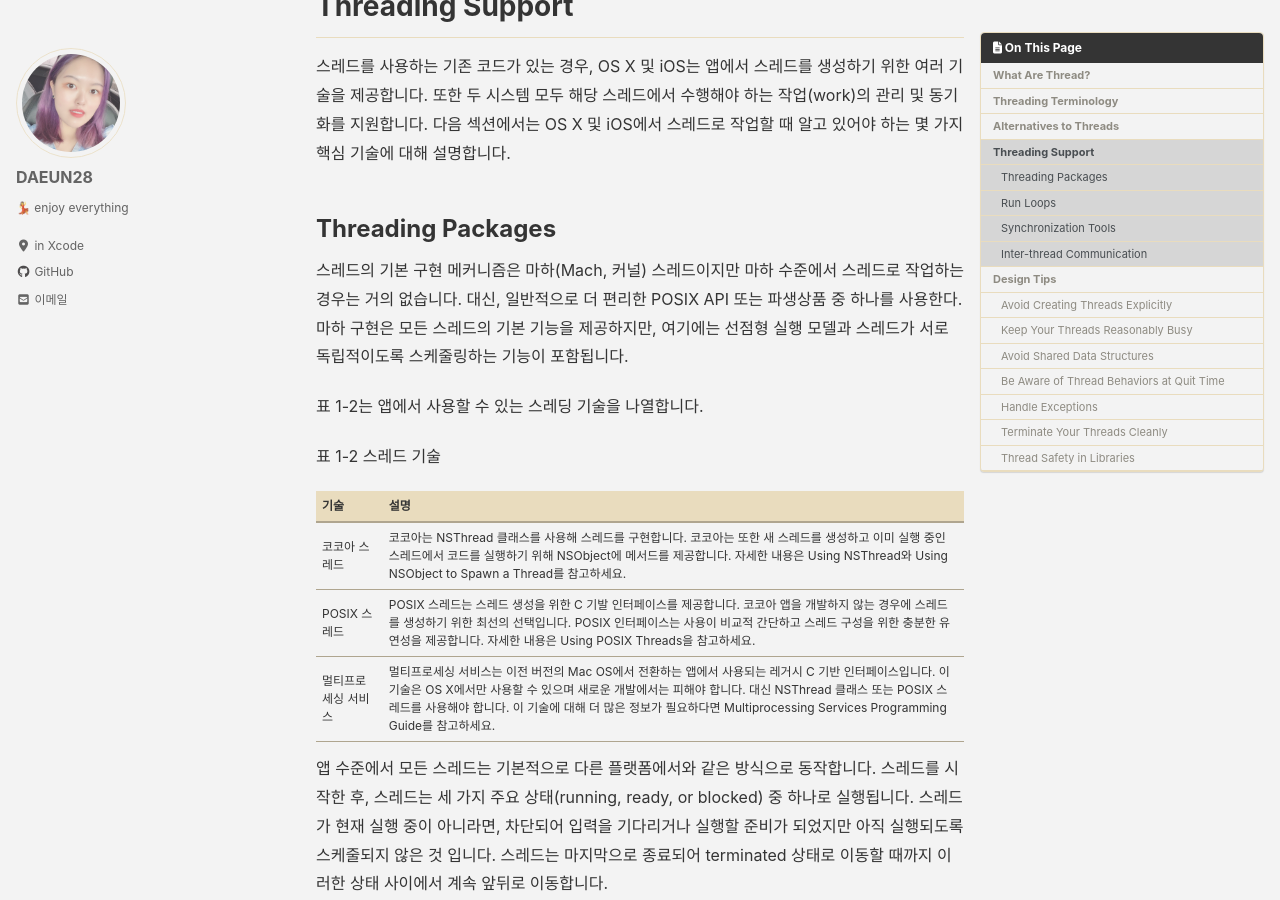
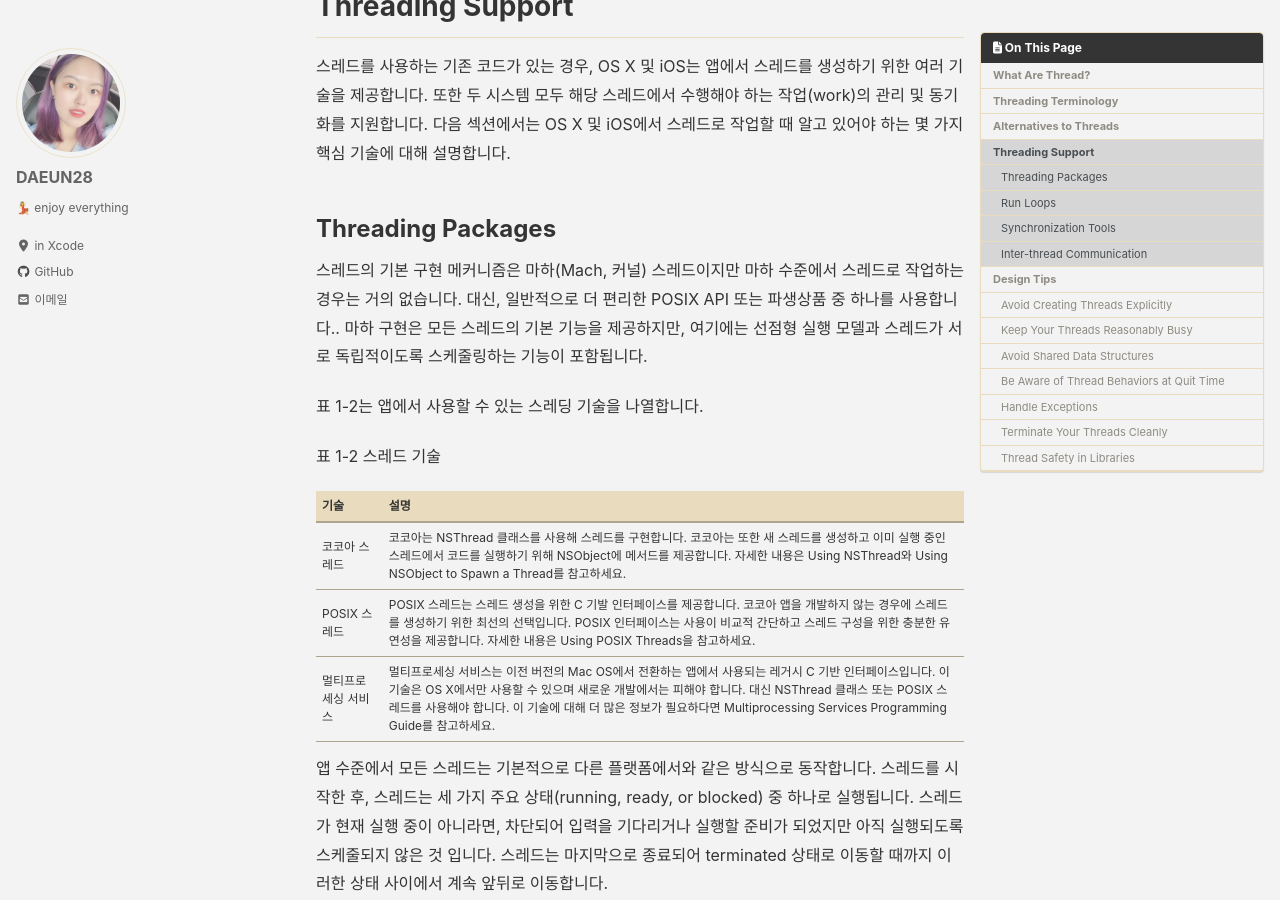
Before and after one commit to DAEUN28/DAEUN28.github.io, a Jekyll site: the page built from _posts/2021-08-15-post30.md, in a window 1280 px wide and 900 px high, scrolled down 3708 px. Built offline with Jekyll 4.4.1, drawn with Linux system fonts in a browser that asks for light colours; cached includes are drawn as plain includes; nearby versions of some CDN libraries; comment, search, counter and statistics services are not loaded.

Commit message:
Update typo

```diff
--- a/_posts/2021-08-15-post30.md
+++ b/_posts/2021-08-15-post30.md
@@ -73,7 +73,7 @@ categories: "Apple_Documentation_Archive"
 
 ### Threading Packages
 
-스레드의 기본 구현 메커니즘은 마하(Mach, 커널) 스레드이지만 마하 수준에서 스레드로 작업하는 경우는 거의 없습니다. 대신, 일반적으로 더 편리한 POSIX API 또는 파생상품 중 하나를 사용한다. 마하 구현은 모든 스레드의 기본 기능을 제공하지만, 여기에는 선점형 실행 모델과 스레드가 서로 독립적이도록 스케줄링하는 기능이 포함됩니다.
+스레드의 기본 구현 메커니즘은 마하(Mach, 커널) 스레드이지만 마하 수준에서 스레드로 작업하는 경우는 거의 없습니다. 대신, 일반적으로 더 편리한 POSIX API 또는 파생상품 중 하나를 사용합니다.. 마하 구현은 모든 스레드의 기본 기능을 제공하지만, 여기에는 선점형 실행 모델과 스레드가 서로 독립적이도록 스케줄링하는 기능이 포함됩니다.
 
 표 1-2는 앱에서 사용할 수 있는 스레딩 기술을 나열합니다.
 
```
Also changed, not shown: _posts/2021-07-25-post29.md (+4 -4 lines).
